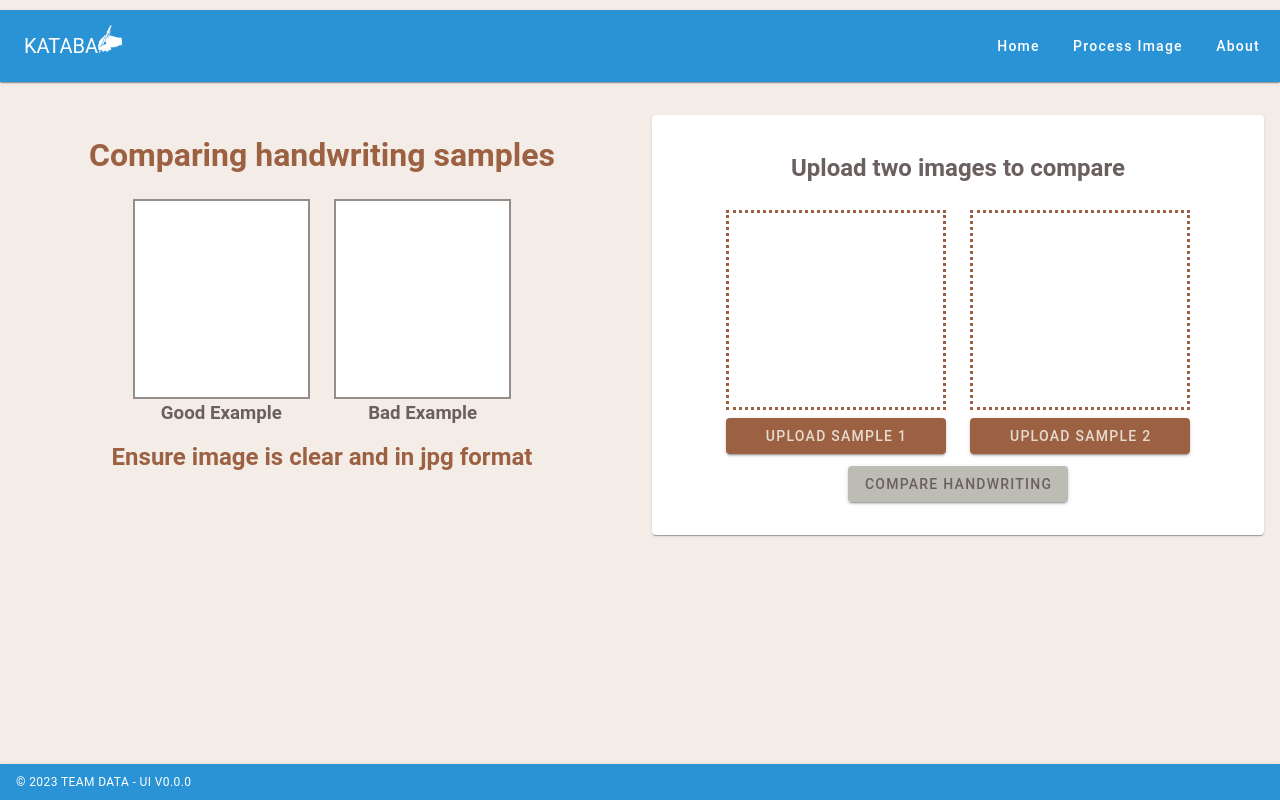
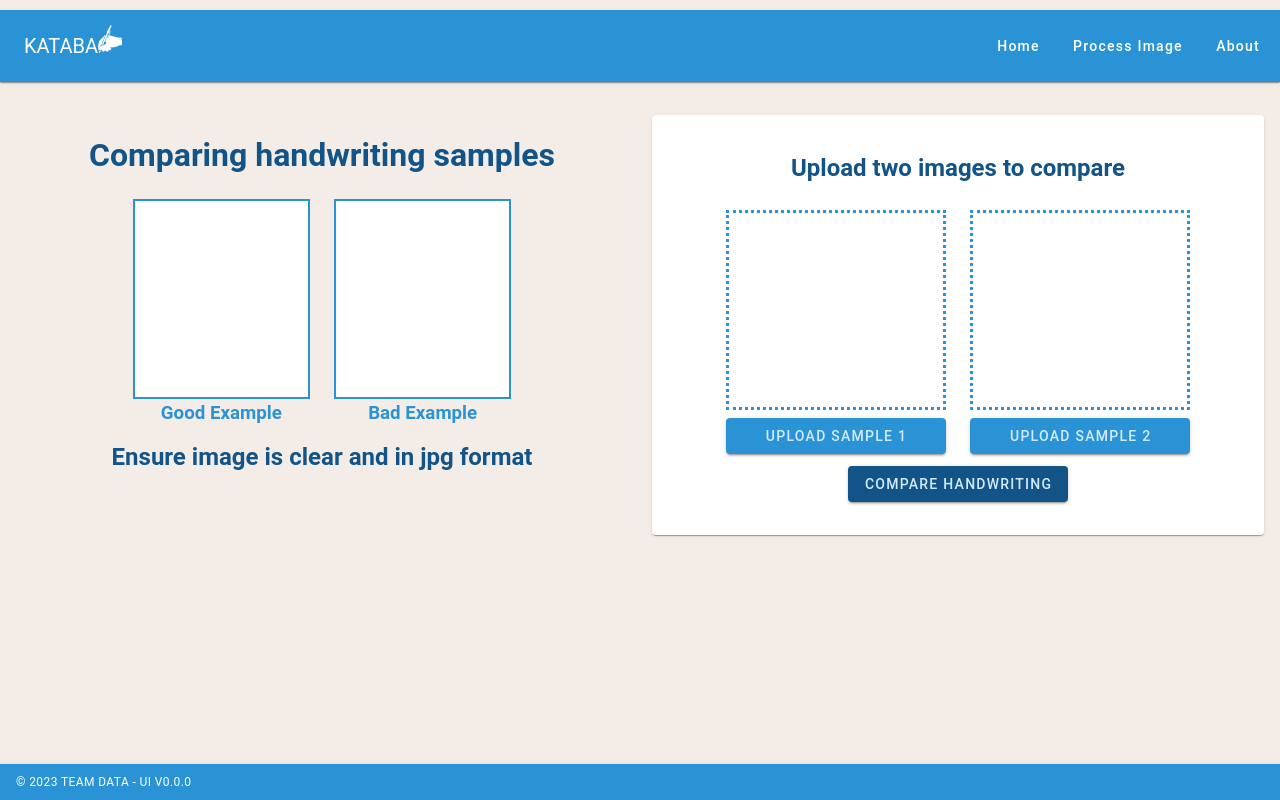
Before and after one commit to CS4360-Senior-Project/UI, a Vue app in the folder image-comparison/: page / in a window 1280 px wide. Built offline with nearby package versions, Linux system fonts and the light colour scheme.

Commit message:
Update colors

```diff
--- a/image-comparison/src/components/MainPage.vue
+++ b/image-comparison/src/components/MainPage.vue
@@ -5,7 +5,7 @@
             <v-col  cols="6">
                 <!-- Upload Directions -->
                 <v-container fluid style="margin-top: 35px">
-                    <h1 class="box-title pb-5" style="text-align: center; color: #9c6142">
+                    <h1 class="box-title pb-5" style="text-align: center; color: #125488">
                         Comparing handwriting samples
                     </h1>
 
@@ -14,20 +14,20 @@
                             <div style="height:200px;
                                         border-style: solid;
                                         border-width: 2px;
-                                        border-color: #948d89;
+                                        border-color: #2A93D5;
                                         background-color: white"></div>
-                            <h3 style="text-align: center; color: #6b6060">Good Example</h3>
+                            <h3 style="text-align: center; color: #2A93D5">Good Example</h3>
                         </v-col>
                         <v-col cols="4">
                             <div style="height:200px;
                                         border-style: solid;
                                         border-width: 2px;
-                                        border-color: #948d89;
+                                        border-color: #2A93D5;
                                         background-color: white"></div>
-                            <h3 style="text-align: center; color: #6b6060">Bad Example</h3>
+                            <h3 style="text-align: center; color: #2A93D5">Bad Example</h3>
                         </v-col>
                     </v-row>
-                    <v-row justify="center" style="color: #9c6142">
+                    <v-row justify="center" style="color: #125488">
                         <h2> Ensure image is clear and in jpg format</h2>
                     </v-row>
                 </v-container>
@@ -38,29 +38,29 @@
                 <v-card style="margin-top: 35px; padding: 25px; padding-bottom: 45px;">
 
                     <v-row style="margin: 10px" justify="center">
-                        <h2 style="color: #6b6060">Upload two images to compare</h2>
+                        <h2 style="color: #125488">Upload two images to compare</h2>
                     </v-row>
 
                     <v-row justify="center">
                         <v-col cols="5">
-                            <div style="height:200px; border-style: dotted; border-color: #9c6142"></div>
+                            <div style="height:200px; border-style: dotted; border-color: #2A93D5"></div>
                             <div style="padding-top: 8px;">
-                                <v-btn style="width: 100%; color: #e5dccf"
-                                       color="#9c6142">Upload Sample 1</v-btn>
+                                <v-btn style="width: 100%; color: #D1EBFF"
+                                       color="#2A93D5">Upload Sample 1</v-btn>
                             </div>
                         </v-col>
 
                         <v-col cols="5">
-                            <div style="height:200px; border-style: dotted; border-color: #9c6142"></div>
+                            <div style="height:200px; border-style: dotted; border-color: #2A93D5"></div>
                             <div style="padding-top: 8px">
-                                <v-btn style="width: 100%; color: #e5dccf"
-                                       color="#9c6142">Upload Sample 2</v-btn>
+                                <v-btn style="width: 100%; color: #D1EBFF"
+                                       color="#2A93D5">Upload Sample 2</v-btn>
                             </div>
                         </v-col>
                     </v-row>
 
                     <v-row justify="center">
-                        <v-btn style="color: #6b6060; background-color: #bcbcb4">Compare Handwriting</v-btn>
+                        <v-btn style="color: #D1EBFF; background-color: #125488">Compare Handwriting</v-btn>
                     </v-row>
 
                 </v-card>
```
